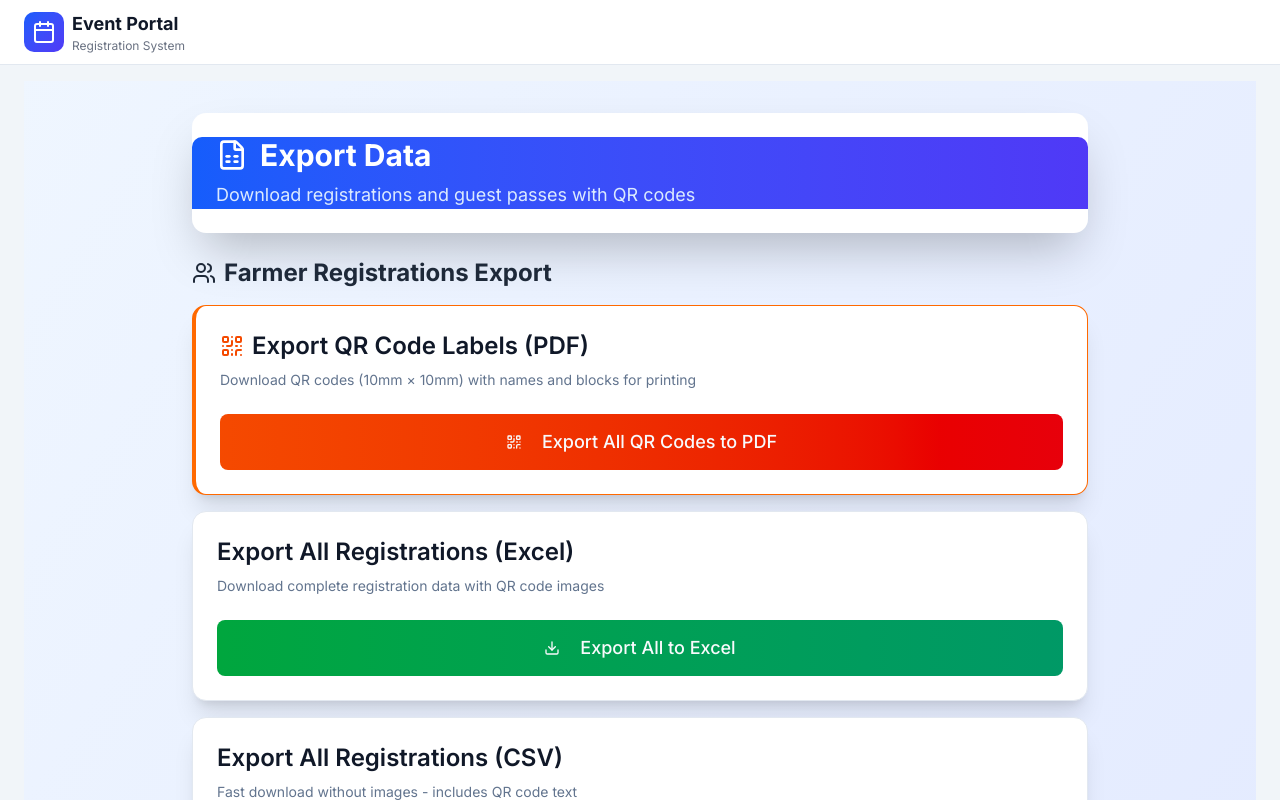
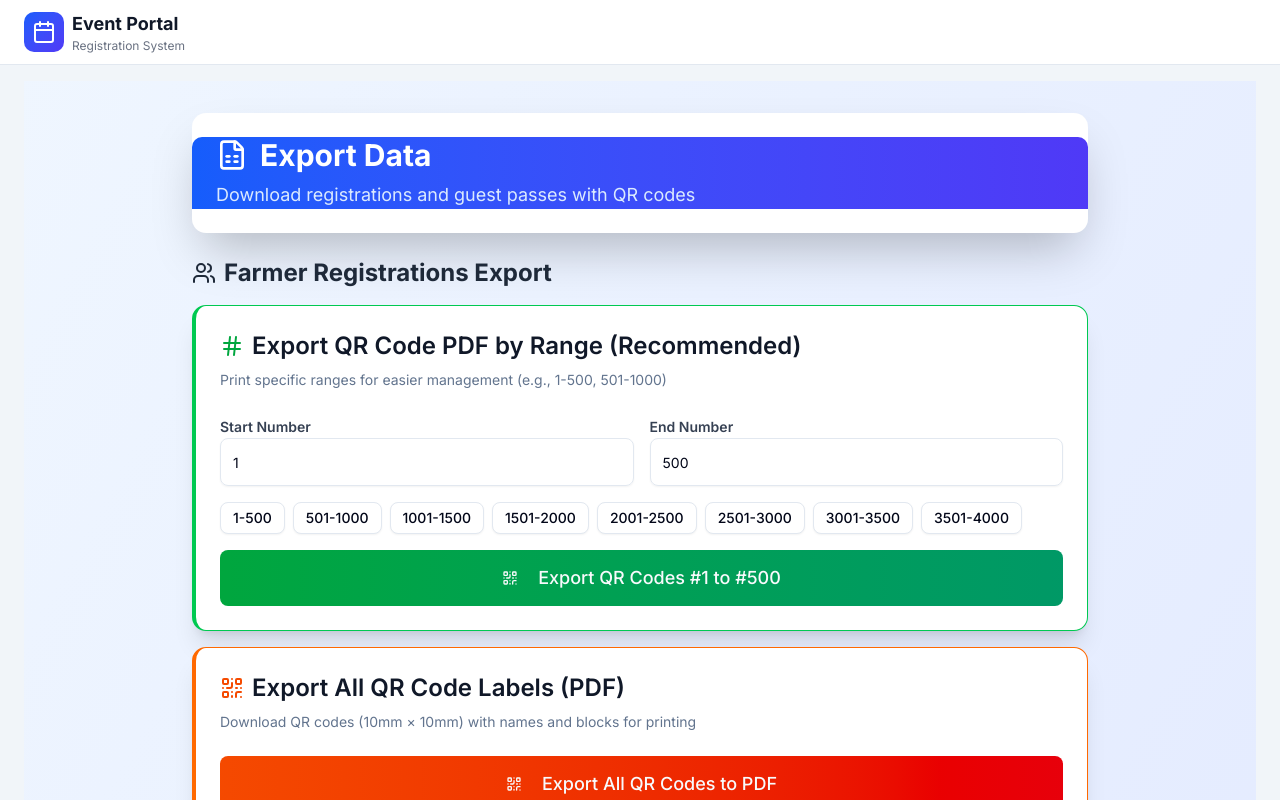
Before and after one commit to Smrutikrushnapanda/event-web-frontend, a Next.js app: page /export in a window 1280 px wide. Shown: the top 800 px of the page. Built offline with nearby package versions, Linux system fonts and the light colour scheme; no server answers.

Commit message:
update export

```diff
--- a/app/(users)/export/page.tsx
+++ b/app/(users)/export/page.tsx
@@ -2,6 +2,7 @@
 
 import { useState, useEffect } from "react";
 import { Button } from "@/components/ui/button";
+import { Input } from "@/components/ui/input";
 import {
   Card,
   CardContent,
@@ -17,6 +18,7 @@ import {
   BarChart3,
   QrCode,
   Users,
+  Hash,
 } from "lucide-react";
 import {
   Select,
@@ -42,6 +44,10 @@ export default function ExportPage() {
   const [stats, setStats] = useState<ExportStats | null>(null);
   const [loadingStats, setLoadingStats] = useState(true);
 
+  // ✅ Range inputs
+  const [rangeStart, setRangeStart] = useState<string>("1");
+  const [rangeEnd, setRangeEnd] = useState<string>("500");
+
   const API_URL = process.env.NEXT_PUBLIC_API_URL || "http://localhost:5000";
 
   const allBlocks = Object.keys(odishaBlocks).flatMap((district) =>
@@ -63,6 +69,49 @@ export default function ExportPage() {
       console.error('Failed to fetch stats:', error);
     } finally {
       setLoadingStats(false);
+    }
+  };
+
+  // ✅ Handle Range Export
+  const handleExportRange = async () => {
+    const start = parseInt(rangeStart);
+    const end = parseInt(rangeEnd);
+
+    if (isNaN(start) || isNaN(end) || start < 1 || end < start) {
+      alert("Invalid range. Please enter valid numbers where end >= start.");
+      return;
+    }
+
+    if (stats && end > stats.totalRegistrations) {
+      alert(`End number (${end}) exceeds total registrations (${stats.totalRegistrations})`);
+      return;
+    }
+
+    setLoading(true);
+    try {
+      const response = await fetch(
+        `${API_URL}/registrations/export/qr-pdf/range/${start}/${end}`
+      );
+      if (!response.ok) throw new Error(`Export failed: ${response.status}`);
+
+      const blob = await response.blob();
+      const url = window.URL.createObjectURL(blob);
+      const a = document.createElement("a");
+      a.href = url;
+      a.download = `QR_Codes_${start}-${end}_${new Date().toISOString().split("T")[0]}.pdf`;
+      document.body.appendChild(a);
+      a.click();
+
+      setTimeout(() => {
+        window.URL.revokeObjectURL(url);
+        document.body.removeChild(a);
+      }, 100);
+
+      alert(`✅ QR codes ${start}-${end} downloaded successfully!`);
+    } catch (error: any) {
+      alert(`Failed to export range: ${error.message}`);
+    } finally {
+      setLoading(false);
     }
   };
 
@@ -300,12 +349,158 @@ export default function ExportPage() {
             Farmer Registrations Export
           </h2>
 
+          {/* ✅ NEW: Export QR Code PDF by Range */}
+          <Card className="shadow-xl border-l-4 border-green-500">
+            <CardHeader>
+              <CardTitle className="text-2xl text-gray-900 flex items-center gap-2">
+                <Hash className="w-6 h-6 text-green-600" />
+                Export QR Code PDF by Range (Recommended)
+              </CardTitle>
+              <CardDescription>
+                Print specific ranges for easier management (e.g., 1-500, 501-1000)
+                {stats && ` out of ${stats.totalRegistrations} total`}
+              </CardDescription>
+            </CardHeader>
+            <CardContent className="space-y-4">
+              <div className="grid grid-cols-2 gap-4">
+                <div className="space-y-2">
+                  <label className="text-sm font-semibold text-gray-700">
+                    Start Number
+                  </label>
+                  <Input
+                    type="number"
+                    min="1"
+                    value={rangeStart}
+                    onChange={(e) => setRangeStart(e.target.value)}
+                    placeholder="1"
+                    className="h-12 text-base"
+                  />
+                </div>
+                <div className="space-y-2">
+                  <label className="text-sm font-semibold text-gray-700">
+                    End Number
+                  </label>
+                  <Input
+                    type="number"
+                    min="1"
+                    value={rangeEnd}
+                    onChange={(e) => setRangeEnd(e.target.value)}
+                    placeholder="500"
+                    className="h-12 text-base"
+                  />
+                </div>
+              </div>
+
+              <div className="flex gap-2">
+                <Button
+                  onClick={() => {
+                    setRangeStart("1");
+                    setRangeEnd("500");
+                  }}
+                  variant="outline"
+                  size="sm"
+                >
+                  1-500
+                </Button>
+                <Button
+                  onClick={() => {
+                    setRangeStart("501");
+                    setRangeEnd("1000");
+                  }}
+                  variant="outline"
+                  size="sm"
+                >
+                  501-1000
+                </Button>
+                <Button
+                  onClick={() => {
+                    setRangeStart("1001");
+                    setRangeEnd("1500");
+                  }}
+                  variant="outline"
+                  size="sm"
+                >
+                  1001-1500
+                </Button>
+                <Button
+                  onClick={() => {
+                    setRangeStart("1501");
+                    setRangeEnd("2000");
+                  }}
+                  variant="outline"
+                  size="sm"
+                >
+                  1501-2000
+                </Button>
+                <Button
+                  onClick={() => {
+                    setRangeStart("2001");
+                    setRangeEnd("2500");
+                  }}
+                  variant="outline"
+                  size="sm"
+                >
+                  2001-2500
+                </Button>
+                <Button
+                  onClick={() => {
+                    setRangeStart("2501");
+                    setRangeEnd("3000");
+                  }}
+                  variant="outline"
+                  size="sm"
+                >
+                  2501-3000
+                </Button>
+                <Button
+                  onClick={() => {
+                    setRangeStart("3001");
+                    setRangeEnd("3500");
+                  }}
+                  variant="outline"
+                  size="sm"
+                >
+                  3001-3500
+                </Button>
+                <Button
+                  onClick={() => {
+                    setRangeStart("3501");
+                    setRangeEnd("4000");
+                  }}
+                  variant="outline"
+                  size="sm"
+                >
+                  3501-4000
+                </Button>
+              </div>
+
+              <Button
+                onClick={handleExportRange}
+                disabled={loading}
+                size="lg"
+                className="w-full bg-gradient-to-r from-green-600 to-emerald-600 hover:from-green-700 hover:to-emerald-700 text-lg h-14"
+              >
+                {loading ? (
+                  <>
+                    <Loader2 className="w-6 h-6 mr-3 animate-spin" />
+                    Generating Range PDF...
+                  </>
+                ) : (
+                  <>
+                    <QrCode className="w-6 h-6 mr-3" />
+                    Export QR Codes #{rangeStart} to #{rangeEnd}
+                  </>
+                )}
+              </Button>
+            </CardContent>
+          </Card>
+
           {/* Export QR Code PDF (All) */}
           <Card className="shadow-xl border-l-4 border-orange-500">
             <CardHeader>
               <CardTitle className="text-2xl text-gray-900 flex items-center gap-2">
                 <QrCode className="w-6 h-6 text-orange-600" />
-                Export QR Code Labels (PDF)
+                Export All QR Code Labels (PDF)
               </CardTitle>
               <CardDescription>
                 Download QR codes (10mm × 10mm) with names and blocks for printing
@@ -598,23 +793,29 @@ export default function ExportPage() {
               <li className="flex items-start gap-2">
                 <span className="font-bold">1.</span>
                 <span>
-                  Use <strong>QR Code PDF</strong> to print labels for event distribution (10mm × 10mm stickers)
+                  Use <strong>Range Export</strong> (NEW!) to print batches with serial numbers (e.g., #1-#500, #501-#1000)
                 </span>
               </li>
               <li className="flex items-start gap-2">
                 <span className="font-bold">2.</span>
                 <span>
-                  For large datasets (10K+), use <strong>Block-wise export</strong> for best performance
+                  Use <strong>QR Code PDF</strong> to print labels for event distribution (10mm × 10mm stickers)
                 </span>
               </li>
               <li className="flex items-start gap-2">
                 <span className="font-bold">3.</span>
                 <span>
+                  For large datasets (10K+), use <strong>Block-wise export</strong> for best performance
+                </span>
+              </li>
+              <li className="flex items-start gap-2">
+                <span className="font-bold">4.</span>
+                <span>
                   Use <strong>CSV export</strong> for quick downloads without QR images
                 </span>
               </li>
               <li className="flex items-start gap-2">
-                <span className="font-bold">4.</span>
+                <span className="font-bold">5.</span>
                 <span>
                   <strong>Guest Passes</strong> can be exported separately with category filters (DELEGATE/VVIP/VISITOR)
                 </span>
```
Also changed, not shown: components/admin-approval/approve-volunteer-modal.tsx (+38 -43 lines).
